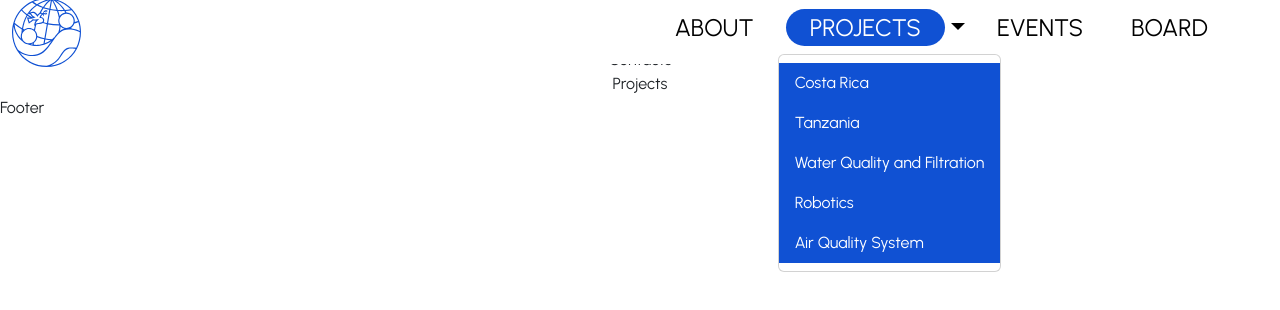
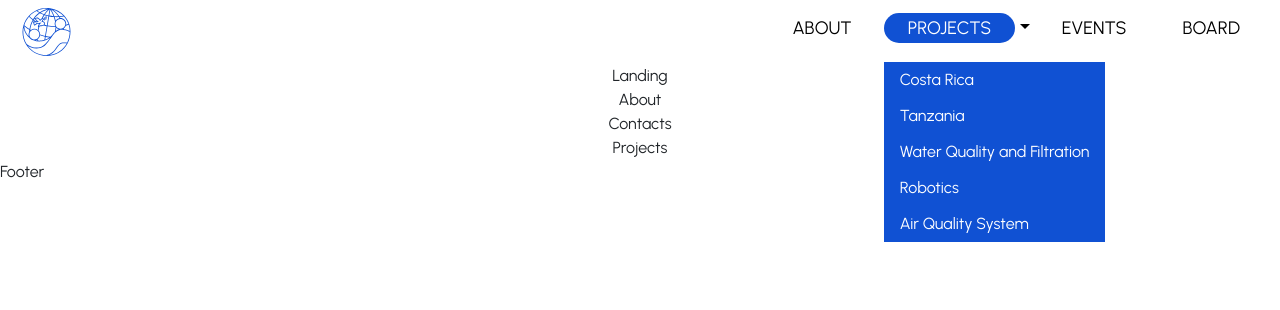
Before and after one commit to acm-ucr/ewb-website, a Next.js app: page / in a window 1280 px wide. Both pictures are taken after a click on the button "PROJECTS". Shown: the top 310 px of the page. Built offline with nearby package versions, Linux system fonts and the light colour scheme.

Commit message:
fix dropdown

```diff
--- a/src/app/layout.js
+++ b/src/app/layout.js
@@ -17,7 +17,7 @@ export default function RootLayout({ children }) {
     <html lang="en">
       <body className={urbanist.className}>
         <Navigation />
-        <div className="w-full flex flex-col items-center justify-center">
+        <div className="w-full flex flex-col items-center justify-center mt-16 md:mt-[8vh]">
           {children}
         </div>
         <Footer />
--- a/src/components/Navigation.jsx
+++ b/src/components/Navigation.jsx
@@ -1,6 +1,5 @@
 "use client";
 import Navbar from "react-bootstrap/Navbar";
-import React from "react";
 import blueLogo from "../../public/assets/blueLogo.svg";
 import Link from "next/link";
 import Image from "next/image";
@@ -8,31 +7,45 @@ import { navigation } from "../data/navigation";
 import Nav from "react-bootstrap/Nav";
 import { useState } from "react";
 import { NavDropdown } from "react-bootstrap";
+import { FaBars } from "react-icons/fa";
 
 const Navigation = () => {
   const [selected, setSelected] = useState("");
+
   return (
     <Navbar
       collapseOnSelect
       expand="md"
       fixed="top"
-      className="w-full md:h-[8vh] flex pb-10 font-playfair !bg-white justify-between items-center"
+      className="w-full h-16 md:h-[8vh] flex pb-10 font-playfair !bg-white justify-between items-center"
     >
-      <Link href="/" className="items-center ml-3">
-        <Image src={blueLogo} />
-      </Link>
-
-      <Navbar.Collapse className="items-center mr-12 md:justify-end justify-center">
-        <Nav className="mb-2 w-12/12 no-underline text-2xl flex items-center">
+      <Navbar.Brand className="p-0 h-full">
+        <Link
+          onClick={() => setSelected("")}
+          href="/"
+          className="items-center flex ml-3 h-full"
+        >
+          <Image src={blueLogo} className="h-full" />
+        </Link>
+      </Navbar.Brand>
+      <Navbar.Toggle
+        className="list-unstyled !text-transparent border-0"
+        aria-controls="basic-navbar-nav"
+      >
+        <FaBars className="text-ewb-blue-200 text-xl" />
+      </Navbar.Toggle>
+      <Navbar.Collapse className="items-center md:justify-end justify-center">
+        <Nav className="mb-2 no-underline text-lg flex items-center gap-2 mr-4">
           {navigation.map((item, index) => (
             <div key={index}>
               {item.sub.length > 0 ? (
                 <NavDropdown
                   onClick={() => setSelected(item.name)}
+                  className="[&>*]:!border-0 [&>*]:!p-0 [&>*]:!m-0 [&>*]:!bg-transparent"
                   title={
                     <span
-                      className={`hover:cursor-pointer rounded-full mb-0 py-1 px-4 no-underline !text-black text-2xl whitespace-nowrap !font-normal hover:!text-blue-600 duration-300 ${
-                        selected === "PROJECTS" &&
+                      className={`hover:cursor-pointer rounded-full mb-0 py-1 px-4 no-underline !text-black text-lg whitespace-nowrap !font-normal hover:!text-blue-600 duration-300 ${
+                        selected === item.name &&
                         "!bg-ewb-blue-200 rounded-full text-white hover:!text-white"
                       }`}
                     >
@@ -43,8 +56,8 @@ const Navigation = () => {
                   {item.sub.map((country, index) => (
                     <NavDropdown.Item
                       key={index}
-                      className="text-white hover:!bg-ewb-green !bg-ewb-blue-200"
-                      href={country.link}
+                      className="text-white hover:!bg-ewb-green !bg-ewb-blue-200 first:!mt-5"
+                      href={"/projects" + country.link}
                     >
                       {country.name}
                     </NavDropdown.Item>
@@ -56,7 +69,7 @@ const Navigation = () => {
                   key={index}
                   href={item.link}
                   onClick={() => setSelected(item.name)}
-                  className={`hover:cursor-pointer rounded-full mb-0 py-1 px-4 no-underline !text-black text-2xl whitespace-nowrap !font-normal hover:!text-blue-600 duration-300 ${
+                  className={`hover:cursor-pointer rounded-full mb-0 py-0 px-4 no-underline !text-black text-lg whitespace-nowrap !font-normal hover:!text-blue-600 duration-300 ${
                     selected === item.name &&
                     "!bg-ewb-blue-200 rounded-full text-white hover:!text-white"
                   }`}
--- a/src/data/navigation.js
+++ b/src/data/navigation.js
@@ -1,31 +1,31 @@
 export const navigation = [
   {
     name: "ABOUT",
-    link: "about",
+    link: "/about",
     sub: [],
   },
   {
     name: "PROJECTS",
-    link: "projects",
+    link: "/projects",
     sub: [
-      { name: "Costa Rica", link: "costa-rica" },
-      { name: "Tanzania", link: "tanzania" },
+      { name: "Costa Rica", link: "/costa-rica" },
+      { name: "Tanzania", link: "/tanzania" },
       {
         name: "Water Quality and Filtration",
-        link: "water-quality-and-filtration",
+        link: "/water-quality-and-filtration",
       },
-      { name: "Robotics", link: "robotics" },
-      { name: "Air Quality System", link: "air-quality-system" },
+      { name: "Robotics", link: "/robotics" },
+      { name: "Air Quality System", link: "/air-quality-system" },
     ],
   },
   {
     name: "EVENTS",
-    link: "events",
+    link: "/events",
     sub: [],
   },
   {
     name: "BOARD",
-    link: "board",
+    link: "/board",
     sub: [],
   },
 ];
```
